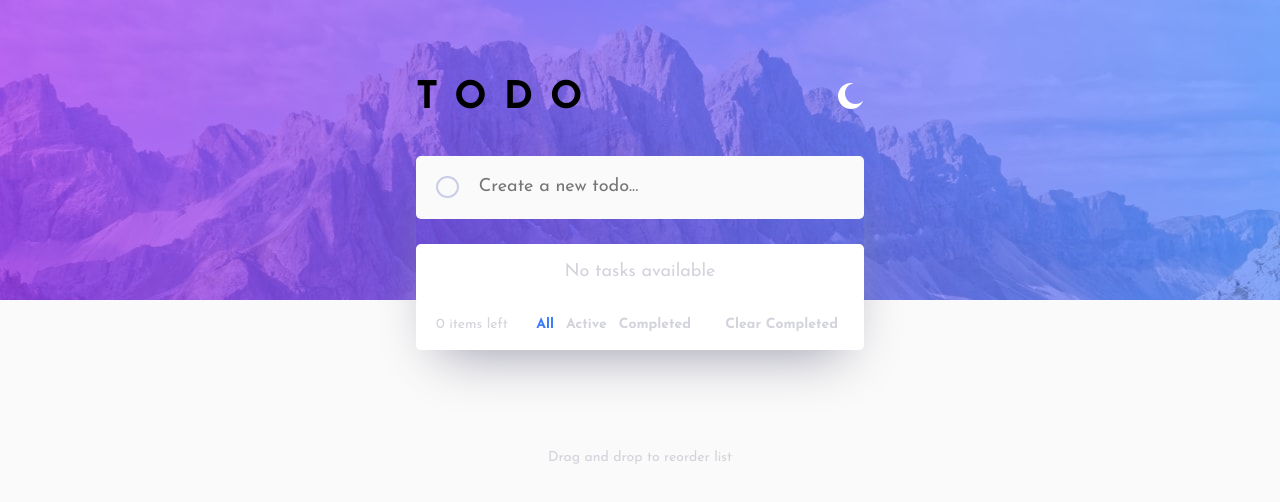
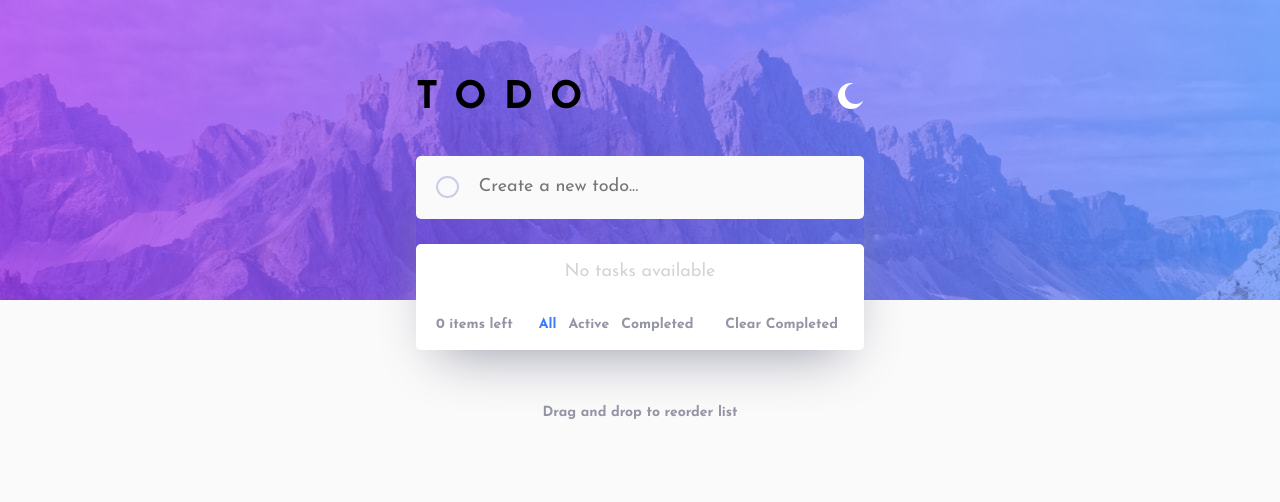
Before and after one commit to VlaRu/frontend-challenge, a React (Vite) app in the folder frontend-challenge/: page / in a window 1280 px wide. Shown: the top 502 px of the page. Built offline with nearby package versions, Linux system fonts and the light colour scheme.

Commit message:
refactor: fix style

```diff
--- a/frontend-challenge/src/App.css
+++ b/frontend-challenge/src/App.css
@@ -12,12 +12,13 @@
   height: max-content;
   border-radius: 5px;
   box-shadow: 1px 23px 55px -22px var(--light-dark-grayish-blue);
-  margin-bottom: 100px;
+  margin-bottom: 55px;
 }
 
 .footer {
   font-size: 14px;
-  color: var(--light-grayish-blue);
+  font-weight: 700;
+  color: var(--light-dark-grayish-blue);
   margin-bottom: 100px;
 }
 
@@ -28,6 +29,10 @@
     font-size: 13px;
   }
 
+  .main-content_container{
+    margin-bottom: 105px;
+  }
+
   .footer {
     margin-bottom: 80px;
   }
--- a/frontend-challenge/src/index.css
+++ b/frontend-challenge/src/index.css
@@ -32,9 +32,19 @@
   --dark-very-dark-grayish-blue-2: hsl(237, 14%, 26%);
 }
 
+html {
+  height: fit-content;
+  margin: 0;
+  padding: 0;
+  box-sizing: border-box;
+  display: flex;
+  justify-content: center;
+}
+
 body {
+  width: 100%;
   max-width: 1440px;
-  min-height: 100vh;
+  min-height: fit-content;
   display: flex;
   justify-content: center;
   background: var(--light-very-light-gray) url(./assets/images/bg-desktop-light.jpg) no-repeat top center;
@@ -42,14 +52,14 @@ body {
   font-weight: 400;
   font-family: "Josefin Sans", sans-serif;
   font-optical-sizing: auto;
-  font-style: normal;
-  box-sizing: border-box;
+  margin: 0 auto;
+  padding: 0;
 }
 
 button {
   background: none;
   border: none;
-  color: var(--light-grayish-blue);
+  color: var(--light-dark-grayish-blue);
   font-weight: 700;
   cursor: pointer;
 }
--- a/frontend-challenge/src/styles/Tasks.css
+++ b/frontend-challenge/src/styles/Tasks.css
@@ -31,6 +31,7 @@
 }
 
 .task-text {
+  font-weight: 700;
   margin-left: 25px;
   flex: 1;
   white-space: normal;
--- a/frontend-challenge/src/styles/Toolbar.css
+++ b/frontend-challenge/src/styles/Toolbar.css
@@ -6,9 +6,9 @@
   justify-content: space-between;
   padding: 0 20px;
   background-color: #fff;
-  color: var(--light-grayish-blue);
+  color: var(--light-dark-grayish-blue);
   font-size: 14px;
-  font-weight: 400;
+  font-weight: 700;
   border-radius: 5px;
 }
 
```
